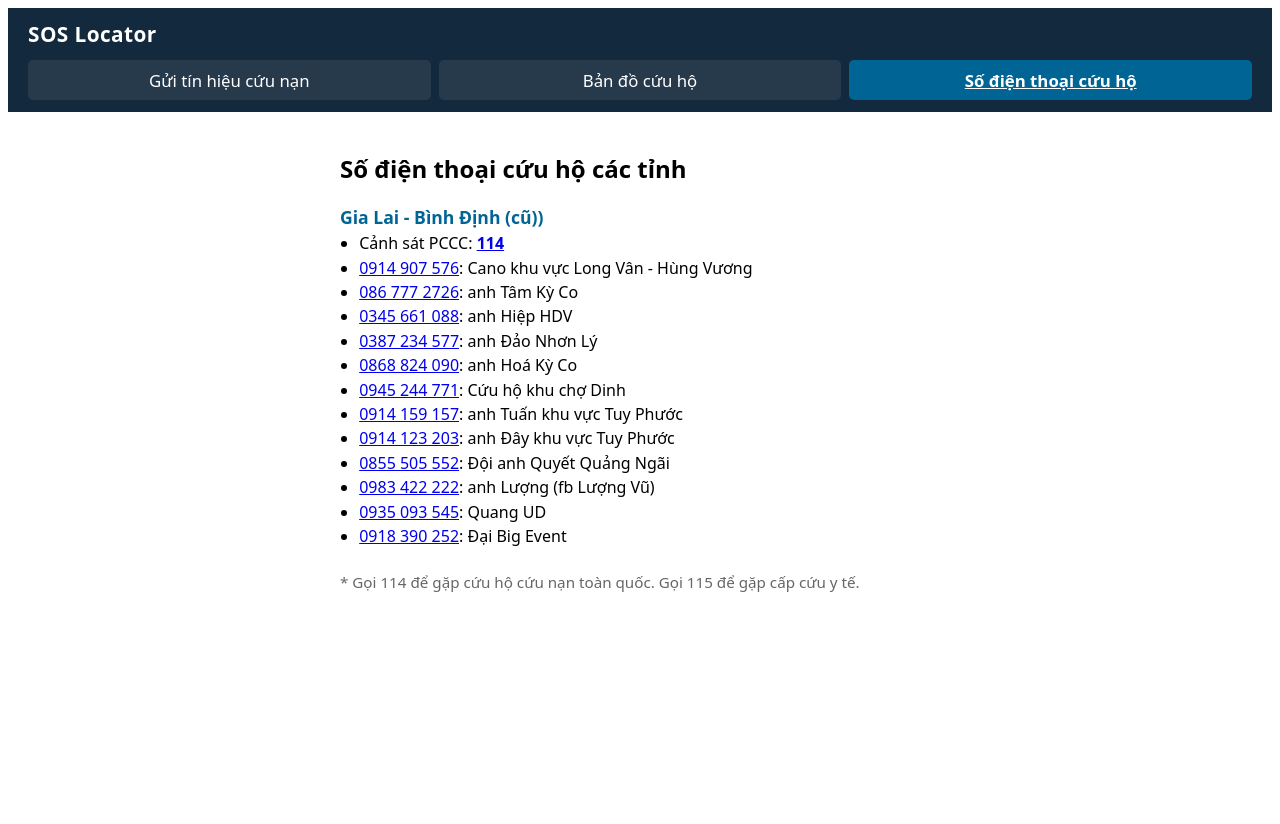
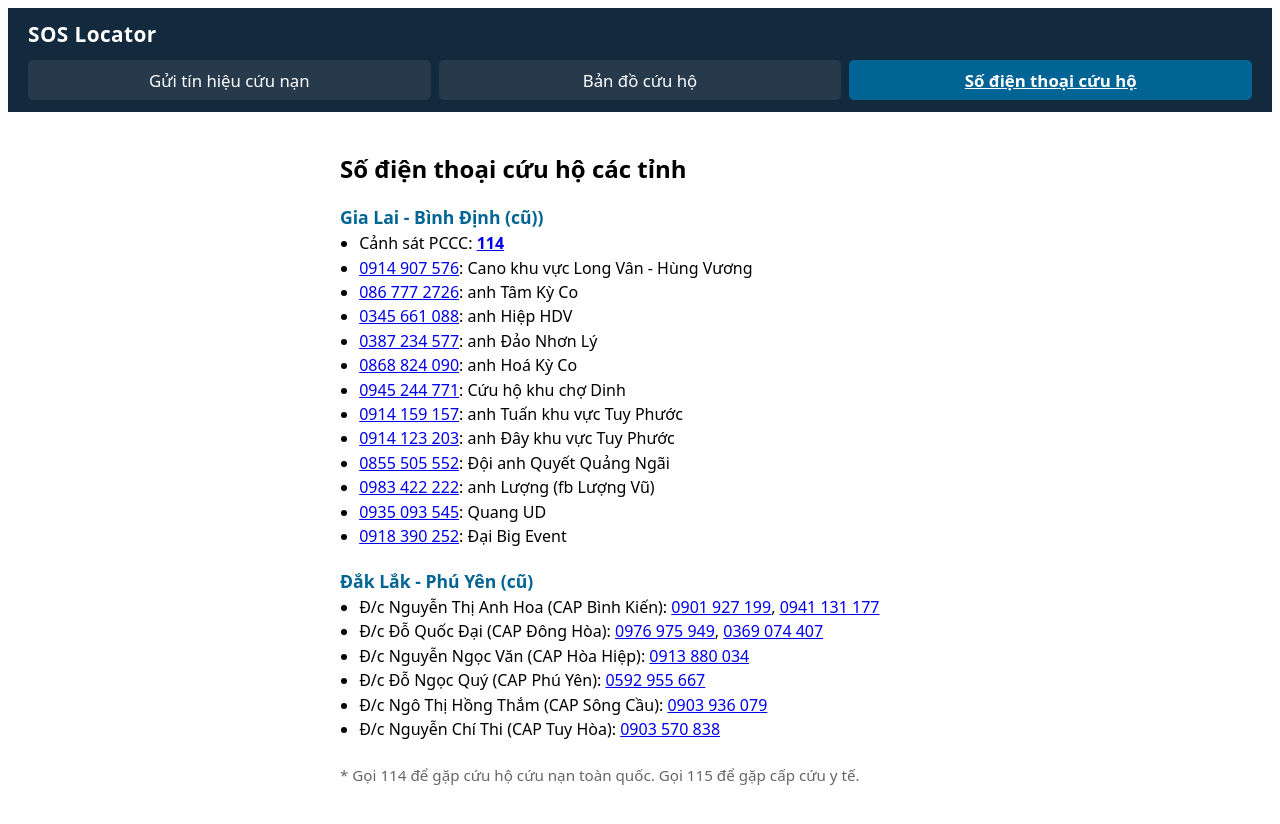
Before and after one commit to tintran-uit/sos-locator, a Vue app: page /hotline in a window 1280 px wide. Shown: the top 824 px of the page. Before the commit the page ends 800 px from the top, so only its background shows below. Built offline with nearby package versions, Linux system fonts and the light colour scheme; no server answers.

Commit message:
feat: add rescue contact information for Đắk Lắk - Phú Yên region

```diff
--- a/src/views/HotlineView.vue
+++ b/src/views/HotlineView.vue
@@ -20,6 +20,17 @@
           <li><a href="tel:0918390252">0918 390 252</a>: Đại Big Event</li>
         </ul>
       </div>
+      <div class="province">
+        <h3>Đắk Lắk - Phú Yên (cũ)</h3>
+        <ul>
+          <li>Đ/c Nguyễn Thị Anh Hoa (CAP Bình Kiến): <a href="tel:0901927199">0901 927 199</a>, <a href="tel:0941131177">0941 131 177</a></li>
+          <li>Đ/c Đỗ Quốc Đại (CAP Đông Hòa): <a href="tel:0976975949">0976 975 949</a>, <a href="tel:0369074407">0369 074 407</a></li>
+          <li>Đ/c Nguyễn Ngọc Văn (CAP Hòa Hiệp): <a href="tel:0913880034">0913 880 034</a></li>
+          <li>Đ/c Đỗ Ngọc Quý (CAP Phú Yên): <a href="tel:0592955667">0592 955 667</a></li>
+          <li>Đ/c Ngô Thị Hồng Thắm (CAP Sông Cầu): <a href="tel:0903936079">0903 936 079</a></li>
+          <li>Đ/c Nguyễn Chí Thi (CAP Tuy Hòa): <a href="tel:0903570838">0903 570 838</a></li>
+        </ul>
+      </div>
       <!-- Thêm các tỉnh khác tương tự nếu cần -->
     </div>
     <p class="note">* Gọi 114 để gặp cứu hộ cứu nạn toàn quốc. Gọi 115 để gặp cấp cứu y tế.</p>
```
